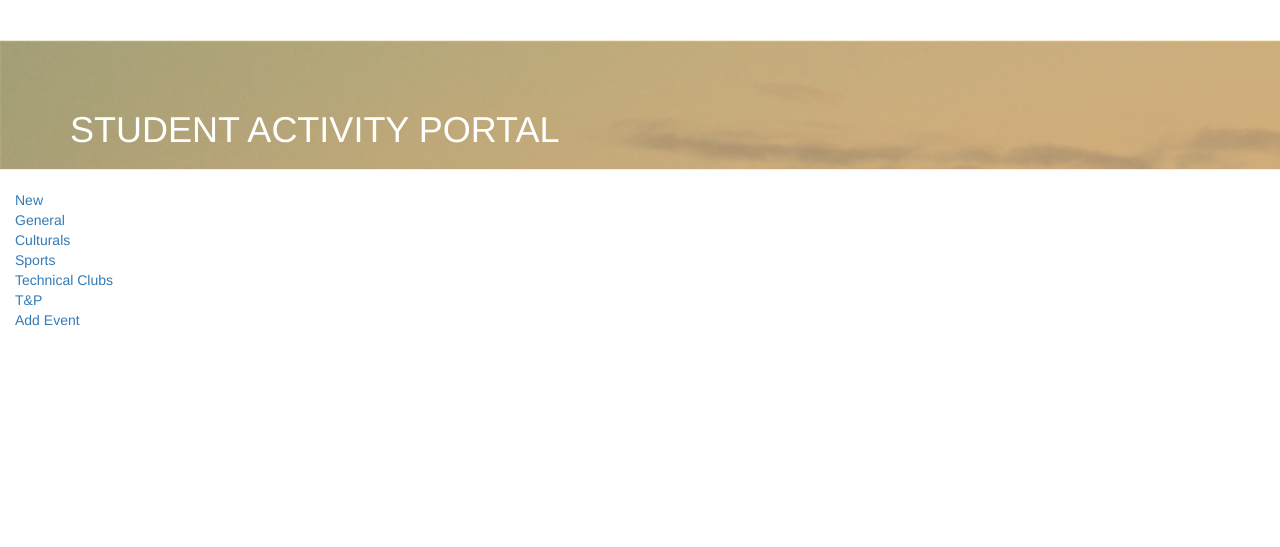
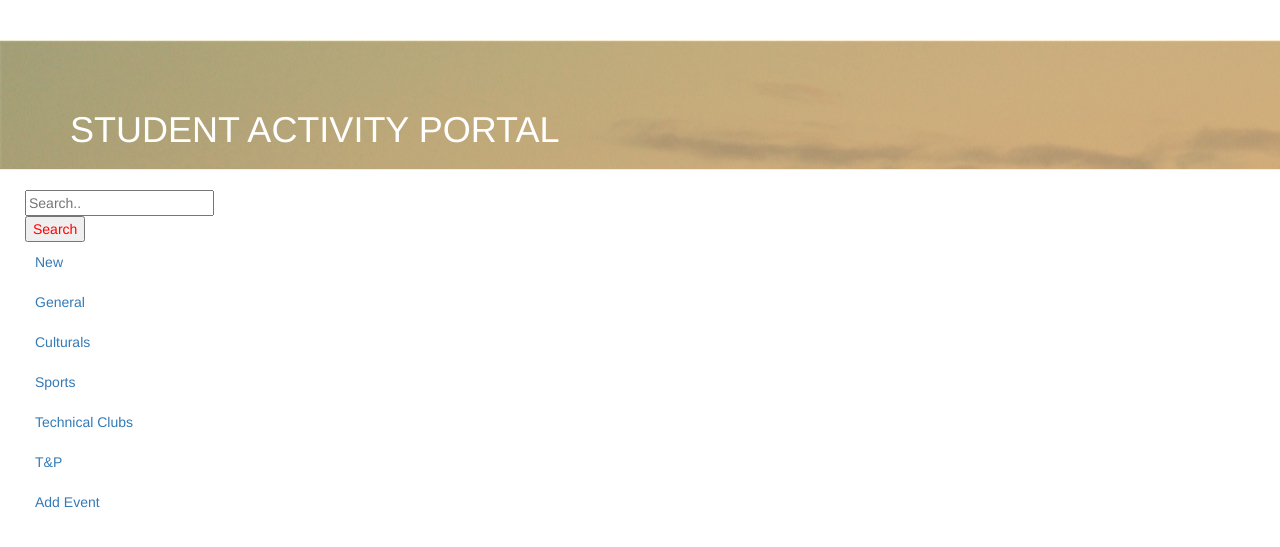
Before and after one commit to Singh-Rishabh/CSP203-Project, a PHP site: page /StudentActivity.php in a window 1280 px wide. Shown: the part 89-636 px from the top of the page. Run offline with PHP 8.4, Linux system fonts and the light colour scheme.

Commit message:
search bar created,side-bar frontEnd completed.

```diff
--- a/StudentActivity.php
+++ b/StudentActivity.php
@@ -41,13 +41,39 @@
 
         <!--- Inline style -->
         <style>
-            .sidebar{
-                position: static;
-                display: block;
-                color: red;
-            }
+        	.fixed{
+        		position: top;
+        	}
+            .nav-sidebar {
+  				margin-right: 20px; /* 20px padding + 1px border */
+ 			    margin-bottom: 20px;
+  				margin-left: 10px;
+			}
+			.nav-sidebar > li > a {
+  				padding-right: 10px;
+  				padding-left: 10px;
+			}
+			.nav-sidebar > .active > a,
+			.nav-sidebar > .active > a:hover,
+			.nav-sidebar > .active > a:focus {
+  				color: #fff;
+  				background-color: #428bca;
+			}
+
+			.wrapper{
+				padding-right: 5px;
+  				padding-left: -1px;
+			}
 
         </style>
+
+        <!--- Java Script --->
+        <script>
+        	function setActive(x)
+        	{
+        		document.getElementsByName(x)[0].setAttribute("class","active");
+        	}
+        </script>
 
 
     </head>
@@ -69,7 +95,7 @@
         <header class="clearfix">
 
             <!-- Start  Logo & Naviagtion  -->
-            <div class="navbar navbar-default navbar-top">
+            <div class="navbar navbar-default navbar-top " >
                 <div class="container">
                     <div class="navbar-header">
                         <!-- Stat Toggle Nav Link For Mobiles -->
@@ -116,7 +142,8 @@
 
 
         <!-- Start Header Section -->
-        <div class="page-header">
+
+        <div class="page-header ">
             <div class="overlay">
                 <div class="container">
                     <div class="row">
@@ -130,18 +157,23 @@
         <!-- End Header Section -->
     <div class="container-fluid">
         <div class="row">
-            <div class="sidebar col-sm-3" style="color: red" >
-	                <ul>
-                <li class="active" ><a href="StudentActivity.php?type=New">New</a></li>
-                <li><a href="StudentActivity.php?type=General">General</a></li>
-                <li><a href="StudentActivity.php?type=Culturals">Culturals</a></li>
-                <li><a href="StudentActivity.php?type=Sports">Sports</a></li>
-                <li><a href="StudentActivity.php?type=Tech">Technical Clubs</a></li>
-                <li><a href="StudentActivity.php?type=TP">T&P</a></li>
+            <div class="sidebar col-sm-2 " style="color: red" >
+	                <ul class="nav nav-sidebar fixed">
+	            <li><form action="StudentActivity.php" method="POST">
+	            		<input type="text" name='Search' placeholder="Search..">
+	            		<div class="wrapper"><button type="submit" name="search" style="text-align: center;">Search</button></div>
+	            	</form>
+	            </li>
+                <li name="New"><a href="StudentActivity.php?type=New">New</a></li>
+                <li name="General"><a href="StudentActivity.php?type=General">General</a></li>
+                <li name="Culturals"><a href="StudentActivity.php?type=Culturals">Culturals</a></li>
+                <li name="Sports"><a href="StudentActivity.php?type=Sports">Sports</a></li>
+                <li name="TechClubs"><a href="StudentActivity.php?type=Tech">Technical Clubs</a></li>
+                <li name="TP"><a href="StudentActivity.php?type=TP">T&P</a></li>
                 <li><a href="addActivity.php">Add Event</a></li>
                 </ul>
             </div>
-            <div class="container col-md-9">
+            <div class="container col-md-10">
                 <?php
                 		$stmt=NULL;
                 		if(isset($_GET['type']))
@@ -149,31 +181,33 @@
                 			if($_GET['type'] == 'New')
                 			{
 	               				$stmt=$conn->prepare("Select * from event Order by event_id DESC");
+	               				echo "<script>setActive('New')</script>";
 
                 			}
                 			else if($_GET['type'] == 'General')
                 			{
                 				$stmt=$conn->prepare("Select * from event where event_id in (Select event_id from reference where cat_id = (select cat_id from category where cat = \"General\")) Order by event_id DESC");
+                				echo "<script>setActive('General')</script>";
                 			}
                 			else if($_GET['type'] == 'Sports')
                 			{
                 				$stmt=$conn->prepare("Select * from event where event_id in (Select event_id from reference where cat_id = (select cat_id from category where cat = \"Sports\")) Order by event_id DESC");
+                				echo "<script>setActive('Sports')</script>";
                 			}
                 			else if($_GET['type'] == 'Culturals')
                 			{
                 				$stmt=$conn->prepare("Select * from event where event_id in (Select event_id from reference where cat_id = (select cat_id from category where cat = \"Culturals\")) Order by event_id DESC");
-                			}
-                			else if($_GET['type'] == 'Culturals')
-                			{
-                				$stmt=$conn->prepare("Select * from event where event_id in (Select event_id from reference where cat_id = (select cat_id from category where cat = \"Culturals\")) Order by event_id DESC");
+                				echo "<script>setActive('Culturals')</script>";
                 			}
                 			else if($_GET['type'] == 'Tech')
                 			{
                 				$stmt=$conn->prepare("Select * from event where event_id in (Select event_id from reference where cat_id = (select cat_id from category where cat = \"Technical Clubs\")) Order by event_id DESC");
+                				echo "<script>setActive('TechClubs')</script>";
                 			}
                 			else if($_GET['type'] == 'TP')
                 			{
                 				$stmt=$conn->prepare("Select * from event where event_id in (Select event_id from reference where cat_id = (select cat_id from category where cat = \"T&P\")) Order by event_id DESC");
+                				echo "<script>setActive('TP')</script>";
                 			}
                 		}
                 		if($stmt!=NULL)
@@ -198,6 +232,37 @@
 
                 		}
                 ?>
+                <?php
+                	if(isset($_POST['Search']) && !empty($_POST['Search']))
+                		{
+                			$stmt = NULL;
+                			$search = $_POST['Search'];
+                			$cmd="Select * from event where title like '%".$search."%'";
+                			$stmt=$conn->prepare($cmd);
+                			if($stmt!=NULL)
+                			{
+                				$stmt->execute();
+                				$stmt->bind_result($id,$title,$desc);
+                				if(!$stmt->fetch())
+                				{
+                					echo "<center><p><big>~~No Events To show~~</big></p></center>";
+                				}
+                				else
+                				{
+                					do
+                					{
+                						echo"<div class=\"panel panel-info\">".
+  												"<div class=\"panel-heading\">".$title."</div>".
+  												"<div class=\"panel-body\">".$desc."</div>".
+  											"</div>";
+                					}while($stmt->fetch());
+
+                				}
+
+                			}
+                		}
+
+                ?>
             </div>
         </div>
     </div>
--- a/index.html
+++ b/index.html
@@ -137,7 +137,7 @@
                                 <a href="portfolio.html">Library Management System</a>
                             </li>
                             <li>
-                                <a href="service.html">Student Activities</a>
+                                <a href="StudentActivity.php">Student Activities</a>
                             </li>
                             <li>
                                 <a href="blog.html">Blog</a>
```
Also changed, not shown: addActivity.php (+32 -10 lines), test.html (deleted, +0 -16 lines).
